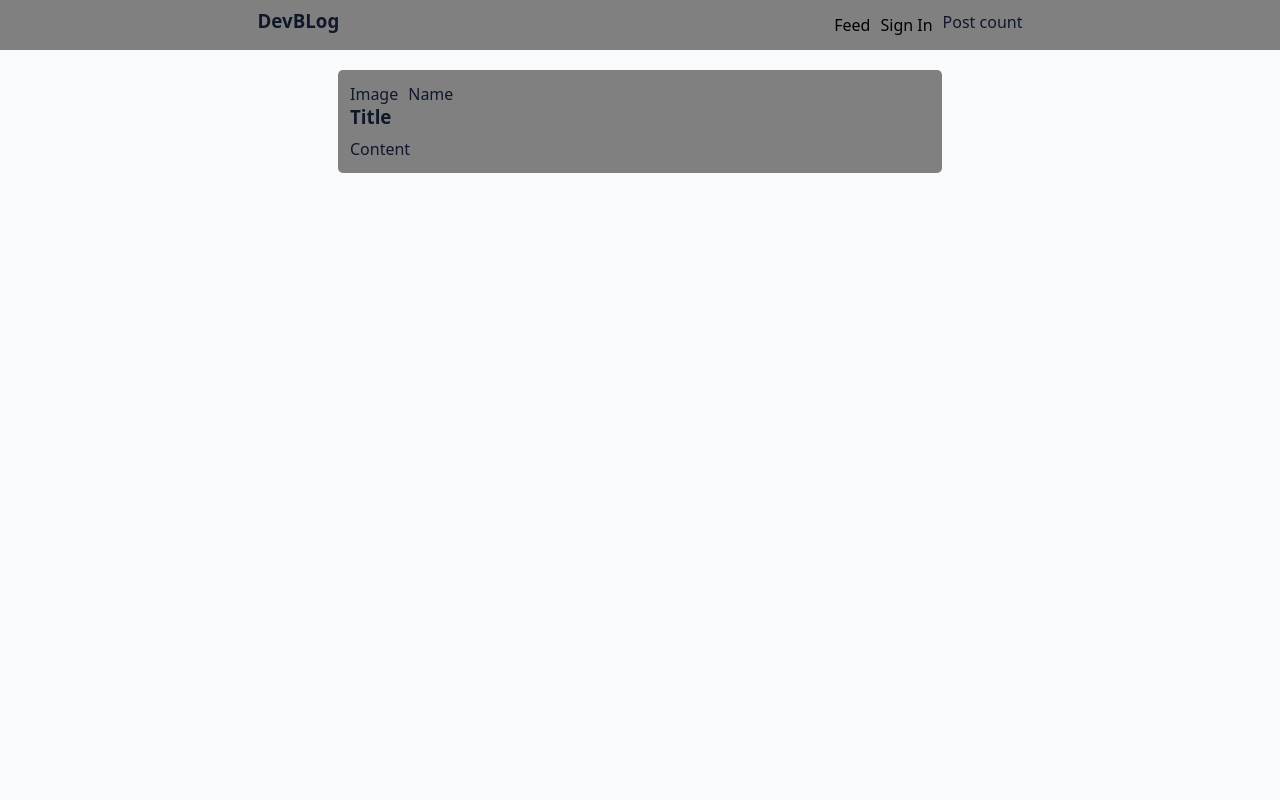
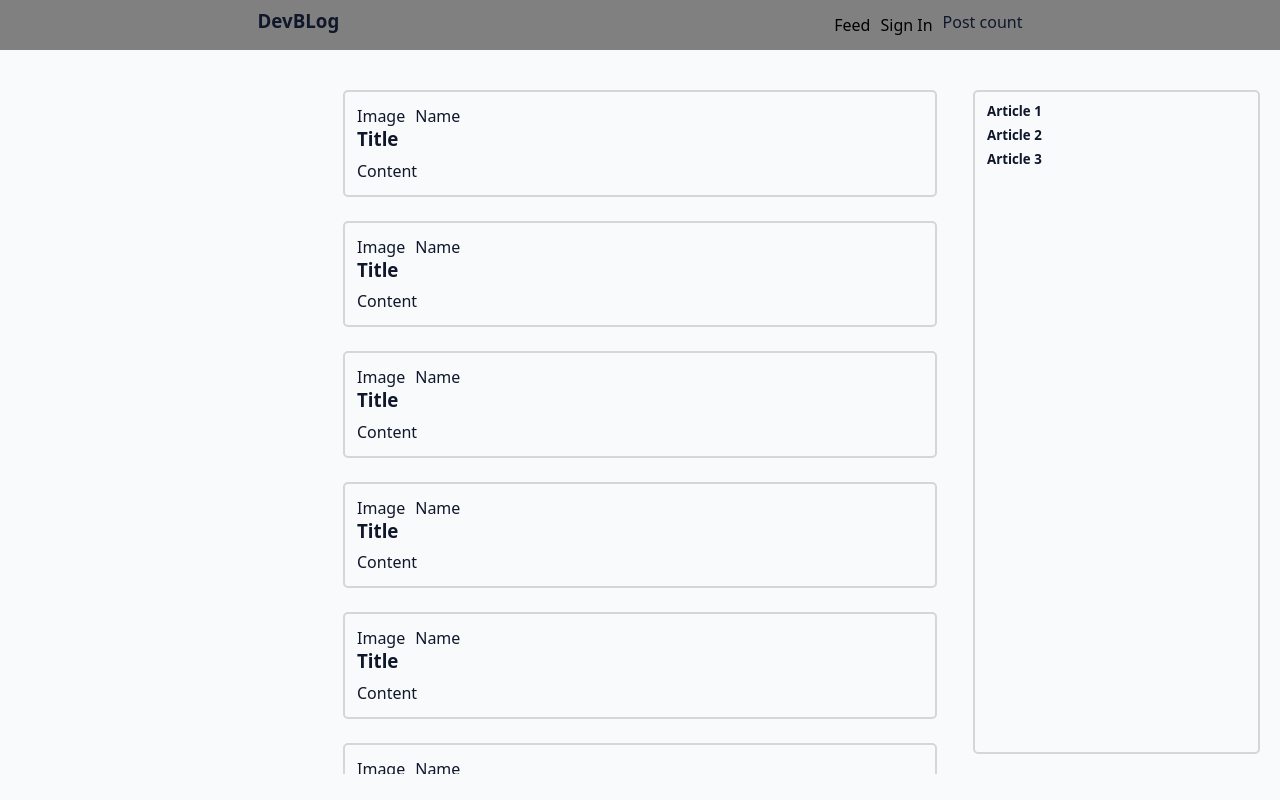
Before and after one commit to Zumi16/DevBlog-Fullstack, a React (Vite) app in the folder miniblog-client/: page / in a window 1280 px wide. Built offline with nearby package versions, Linux system fonts and the light colour scheme.

Commit message:
Add separate containers; middle container, right container containing recent articles, Removed bg color for article posts and replaced with borders.

```diff
--- a/miniblog-client/src/components/BlogGrid.css
+++ b/miniblog-client/src/components/BlogGrid.css
@@ -2,24 +2,54 @@
     display: grid;
     grid-template-columns: 1fr 2fr 1fr;
     gap: 16px;
+    padding: 20px 10px;
+    height: 93%;
 }
 
-/* Feed container */
-.feed-container {
+/* middle container */
+.middle-container {
     display: flex;
     flex-direction: column;
     gap: 24px;
     padding: 20px 10px;
+    overflow: scroll;
+    overflow-x: hidden;
 }
 
 .article-container {
     display: flex;
     flex-direction: column;
     padding: 12px;
-    background: gray;
+    border: 2px solid #d6d6d6;
     border-radius: 5px;
 }
 .avatar-author {
     display: flex;
     gap: 10px;
 }
+
+/* right container */
+.right-container {
+    padding: 20px 10px;
+}
+.recent-articles {
+    border: 2px solid #d6d6d6;
+    border-radius: 5px;
+    padding: 12px;
+    height: 100%;
+}
+
+/* scrollbar */
+.middle-container::-webkit-scrollbar {
+  width: 8px;
+}
+.middle-container::-webkit-scrollbar-track {
+  background: #f1f1f1;
+}
+.middle-container::-webkit-scrollbar-thumb {
+  background: #dfdfdf;
+  border: 3px solid #f1f1f1;
+}
+.middle-container::-webkit-scrollbar-thumb:hover {
+  background: #555555;
+}
--- a/miniblog-client/src/components/BlogGrid.tsx
+++ b/miniblog-client/src/components/BlogGrid.tsx
@@ -6,7 +6,7 @@ export function BlogGrid() {
             <div>
 
             </div>
-            <div className='feed-container'>
+            <div className='middle-container'>
                 <article className='article-container'>
                     <div className='avatar-author'>
                         <p>Image</p>
@@ -17,6 +17,63 @@ export function BlogGrid() {
                         <p>Content</p>
                     </div>
                 </article>
+                <article className='article-container'>
+                    <div className='avatar-author'>
+                        <p>Image</p>
+                        <p>Name</p>
+                    </div>
+                    <div className='title-content'>
+                        <h3>Title</h3>
+                        <p>Content</p>
+                    </div>
+                </article>
+                <article className='article-container'>
+                    <div className='avatar-author'>
+                        <p>Image</p>
+                        <p>Name</p>
+                    </div>
+                    <div className='title-content'>
+                        <h3>Title</h3>
+                        <p>Content</p>
+                    </div>
+                </article>
+                                <article className='article-container'>
+                    <div className='avatar-author'>
+                        <p>Image</p>
+                        <p>Name</p>
+                    </div>
+                    <div className='title-content'>
+                        <h3>Title</h3>
+                        <p>Content</p>
+                    </div>
+                </article>
+                                <article className='article-container'>
+                    <div className='avatar-author'>
+                        <p>Image</p>
+                        <p>Name</p>
+                    </div>
+                    <div className='title-content'>
+                        <h3>Title</h3>
+                        <p>Content</p>
+                    </div>
+                </article>
+                                <article className='article-container'>
+                    <div className='avatar-author'>
+                        <p>Image</p>
+                        <p>Name</p>
+                    </div>
+                    <div className='title-content'>
+                        <h3>Title</h3>
+                        <p>Content</p>
+                    </div>
+                </article>
+            </div>
+            <div className='right-container'>
+                <div className='recent-articles'>
+                    <h5>Article 1</h5>
+                    <h5>Article 2</h5>
+                    <h5>Article 3</h5>
+                </div>
             </div>
         </div>
     )
--- /dev/null
+++ b/miniblog-client/src/pages/HomePage.css
@@ -0,0 +1,4 @@
+.homepage-body {
+    height: 100vh;
+
+}
--- a/miniblog-client/src/pages/Homepage.tsx
+++ b/miniblog-client/src/pages/Homepage.tsx
@@ -1,9 +1,9 @@
 import { BlogGrid } from "../components/BlogGrid"
 import { Header } from "../components/Header"
-
+import "./HomePage.css"
 export function HomePage() {
     return (
-        <div>
+        <div className="homepage-body">
             <Header />
             <BlogGrid />
         </div>
```
